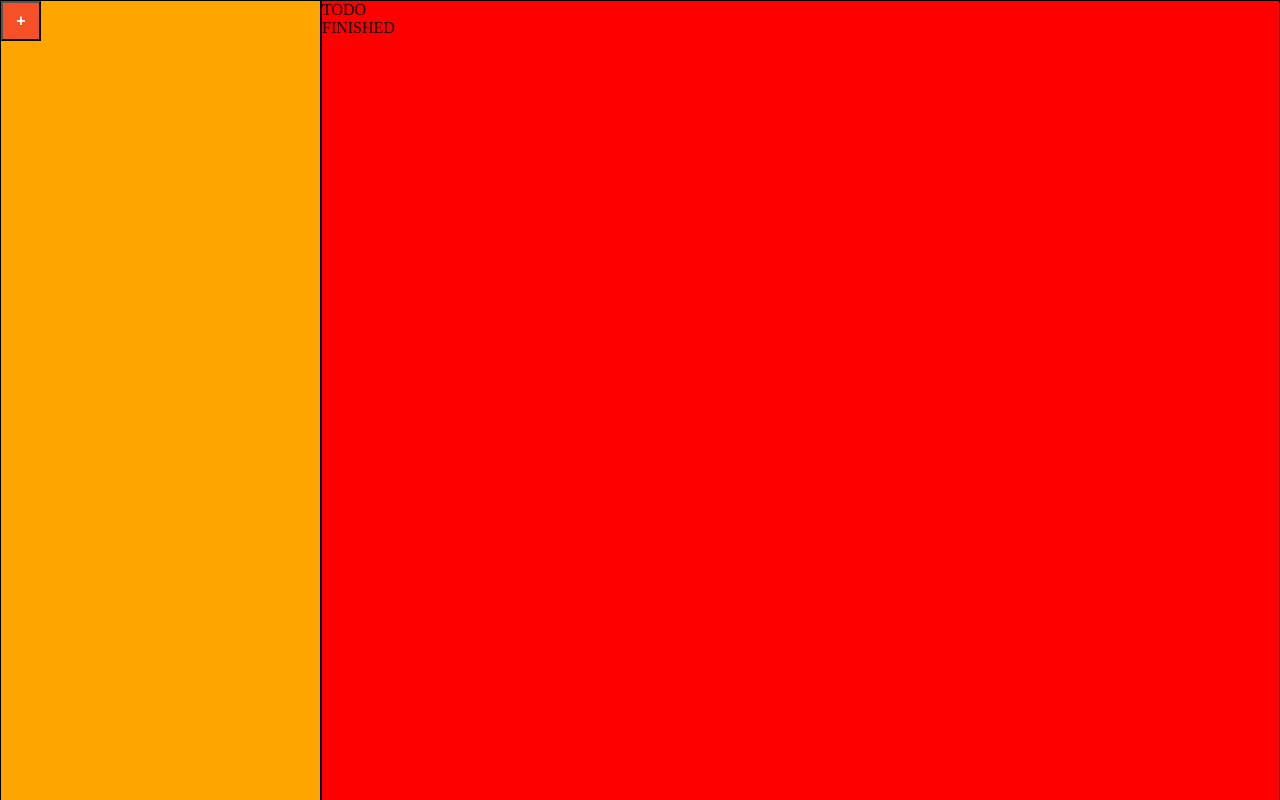
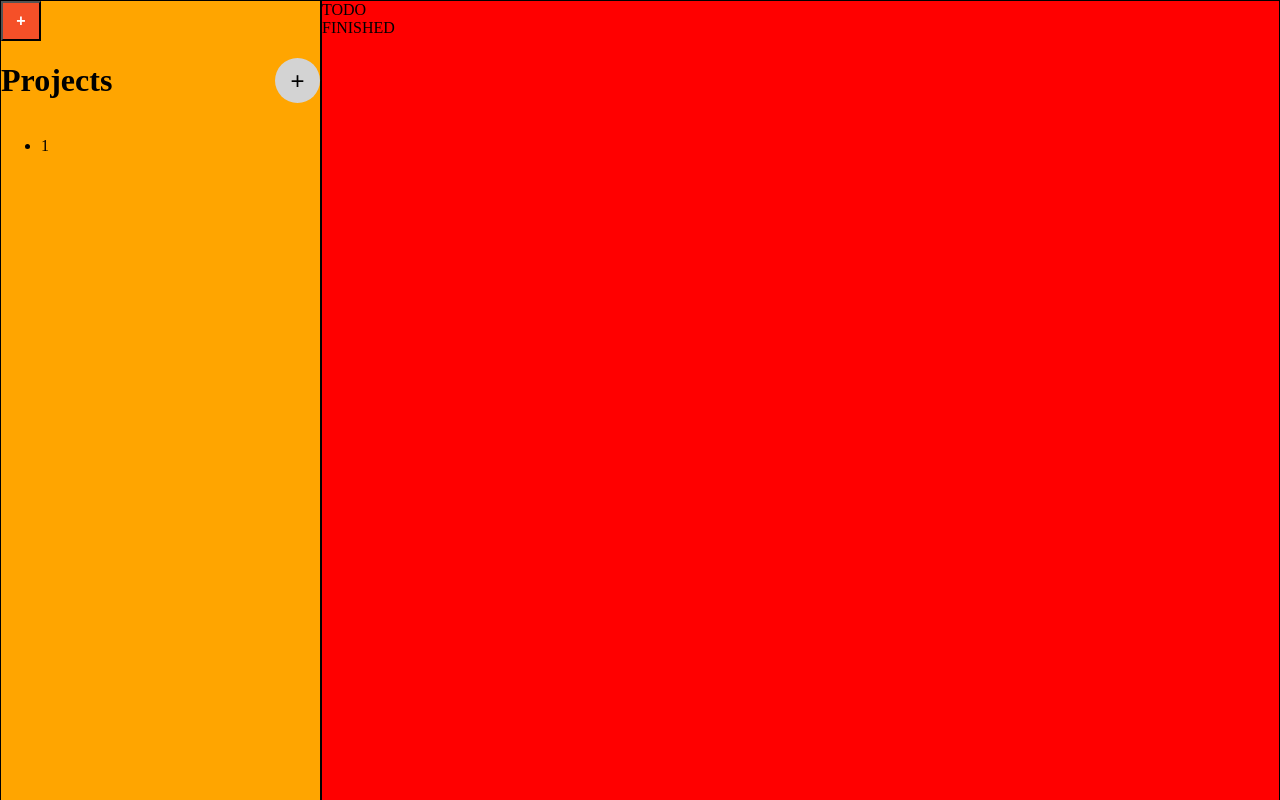
Before and after one commit to mpapila/Project-Todo-List, a plain HTML site: page index.html in a window 1280 px wide. Drawn offline with Linux system fonts and the light colour scheme.

Commit message:
Added sidebar.js with toggleFormVisibility function, imported into index.js for sidebar toggling

```diff
--- a/index.html
+++ b/index.html
@@ -11,7 +11,7 @@
         <div class="side-bar">
             <div class="addNewToDo">
                 <button id="addButton">+</button>
-                <form id="todo-form" >
+                <form id="todo-form">
                     <label for="title">Title:</label><br>
                     <input type="text" id="title" name="title" required><br>
 
@@ -31,7 +31,21 @@
                     <button type="submit">Add</button>
                 </form>
             </div>
+            <div class="project">
+                <div class="project-header">
+                    <h1>Projects</h1>
+                    <button id="add_project">+</button>
+                </div>
+                <div class="project-container">
+                    <div id="projects_content">
+                        <ul>
+                            <li>1</li>
+                        </ul>
+                    </div>
+                </div>
+            </div>
         </div>
+
         <div class="content">
             <div class="todo">TODO</div>
             <div class="finished">FINISHED</div>
```
Also changed, not shown: main.js (+12 -2 lines).
